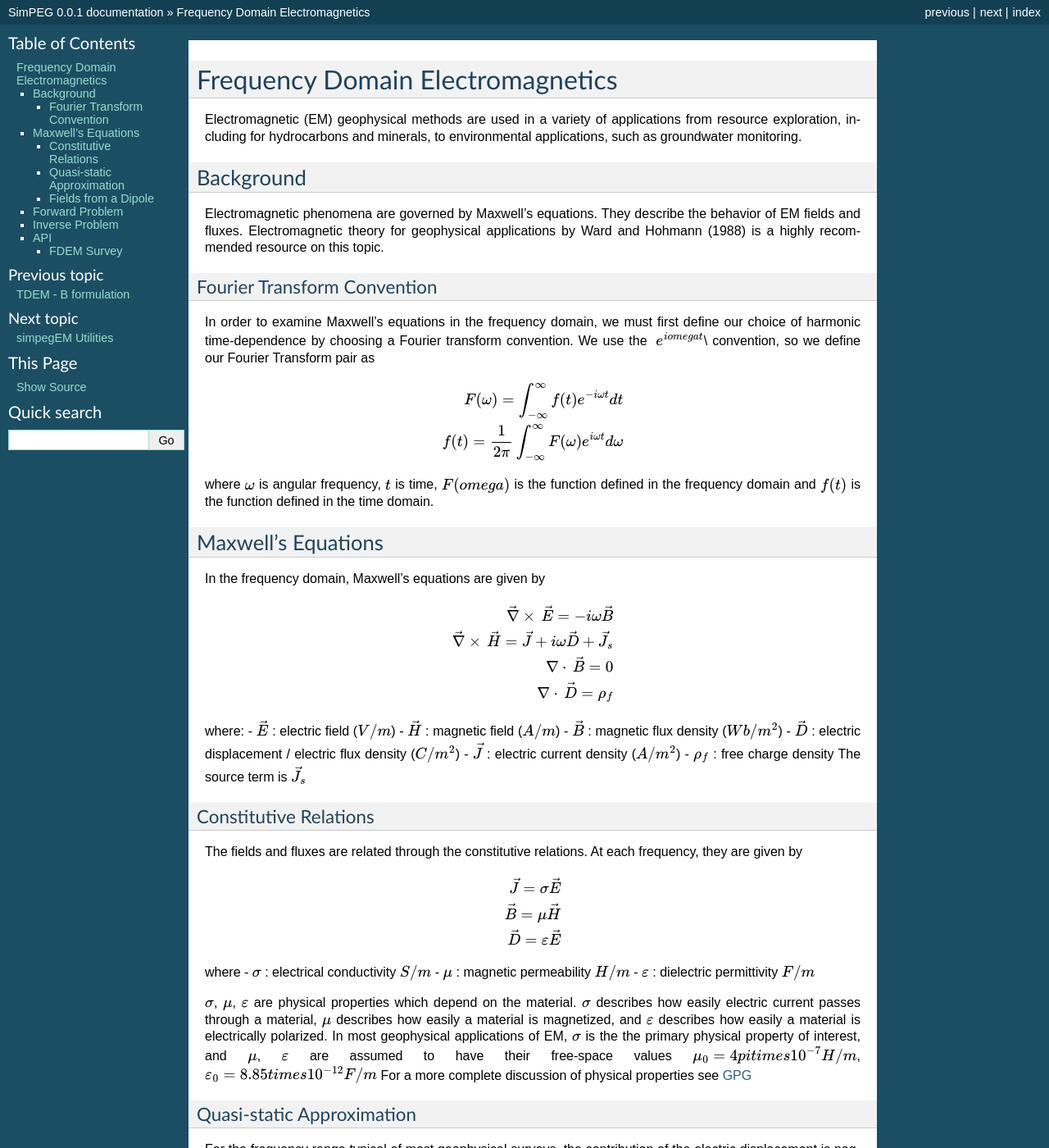
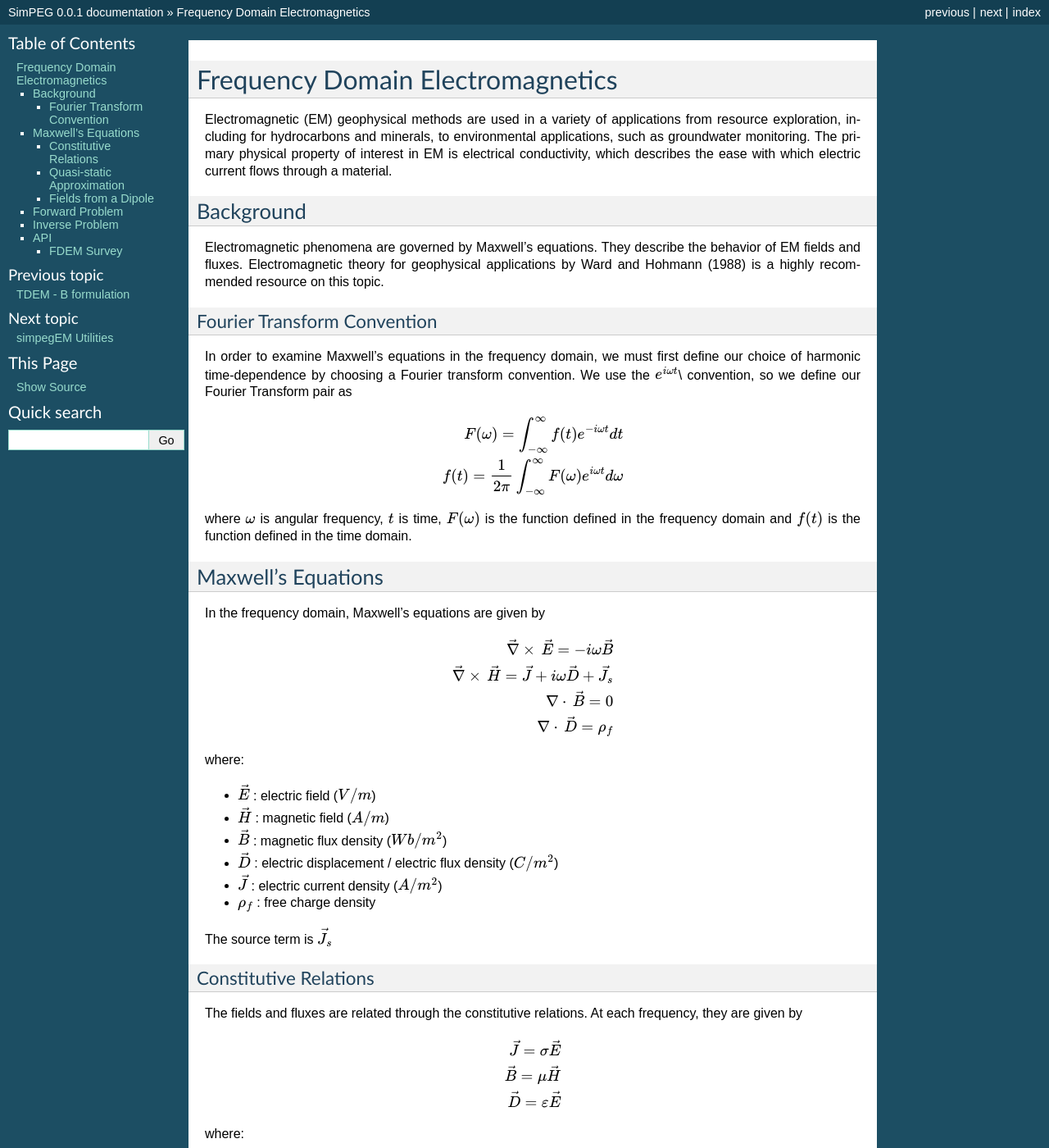
Before and after one commit to simpeg/simpeg, a Sphinx documentation site: the page built from docs/api_FDEM.rst, in a window 1280 px wide and 1400 px high. Shown: the whole window at 82% size. Built offline with Sphinx 7.4.7, drawn with Linux system fonts in a browser that asks for light colours; some of the changed text lies outside the part shown.

Commit message:
fix lists and improved intro a bit

```diff
--- a/docs/api_FDEM.rst
+++ b/docs/api_FDEM.rst
@@ -9,7 +9,7 @@
 Frequency Domain Electromagnetics
 *********************************
 
-Electromagnetic (EM) geophysical methods are used in a variety of applications from resource exploration, including for hydrocarbons and minerals, to environmental applications, such as groundwater monitoring.
+Electromagnetic (EM) geophysical methods are used in a variety of applications from resource exploration, including for hydrocarbons and minerals, to environmental applications, such as groundwater monitoring. The primary physical property of interest in EM is electrical conductivity, which describes the ease with which electric current flows through a material.
 
 
 Background
@@ -19,14 +19,14 @@ Electromagnetic phenomena are governed by Maxwell's equations. They describe the
 
 Fourier Transform Convention
 ----------------------------
-In order to examine Maxwell's equations in the frequency domain, we must first define our choice of harmonic time-dependence by choosing a Fourier transform convention. We use the \\(\\ e^{i \omega t} \\)\\ convention, so we define our Fourier Transform pair as
+In order to examine Maxwell's equations in the frequency domain, we must first define our choice of harmonic time-dependence by choosing a Fourier transform convention. We use the \\(e^{i \\omega t} \\)\\ convention, so we define our Fourier Transform pair as
 
 .. math ::
 	F(\omega) = \int_{-\infty}^{\infty} f(t) e^{- i \omega t} dt \\
 
 	f(t) = \frac{1}{2\pi}\int_{-\infty}^{\infty} F(\omega) e^{i \omega t} d \omega
 
-where \\(\\omega\\) is angular frequency, \\(t\\) is time, \\(F(\omega)\\) is the function defined in the frequency domain and \\(f(t)\\) is the function defined in the time domain.
+where \\(\\omega\\) is angular frequency, \\(t\\) is time, \\(F(\\omega)\\) is the function defined in the frequency domain and \\(f(t)\\) is the function defined in the time domain.
 
 
 Maxwell's Equations
@@ -43,6 +43,7 @@ In the frequency domain, Maxwell's equations are given by
 	\div \vec{D} = \rho_f
 
 where:
+
 - \\(\\vec{E}\\) : electric field (\\(V/m\\))
 - \\(\\vec{H}\\) : magnetic field (\\(A/m\\))
 - \\(\\vec{B}\\) : magnetic flux density (\\(Wb/m^2\\))
```
Also changed, not shown: other parts of docs/api_FDEM.rst (+3 -2 lines).
